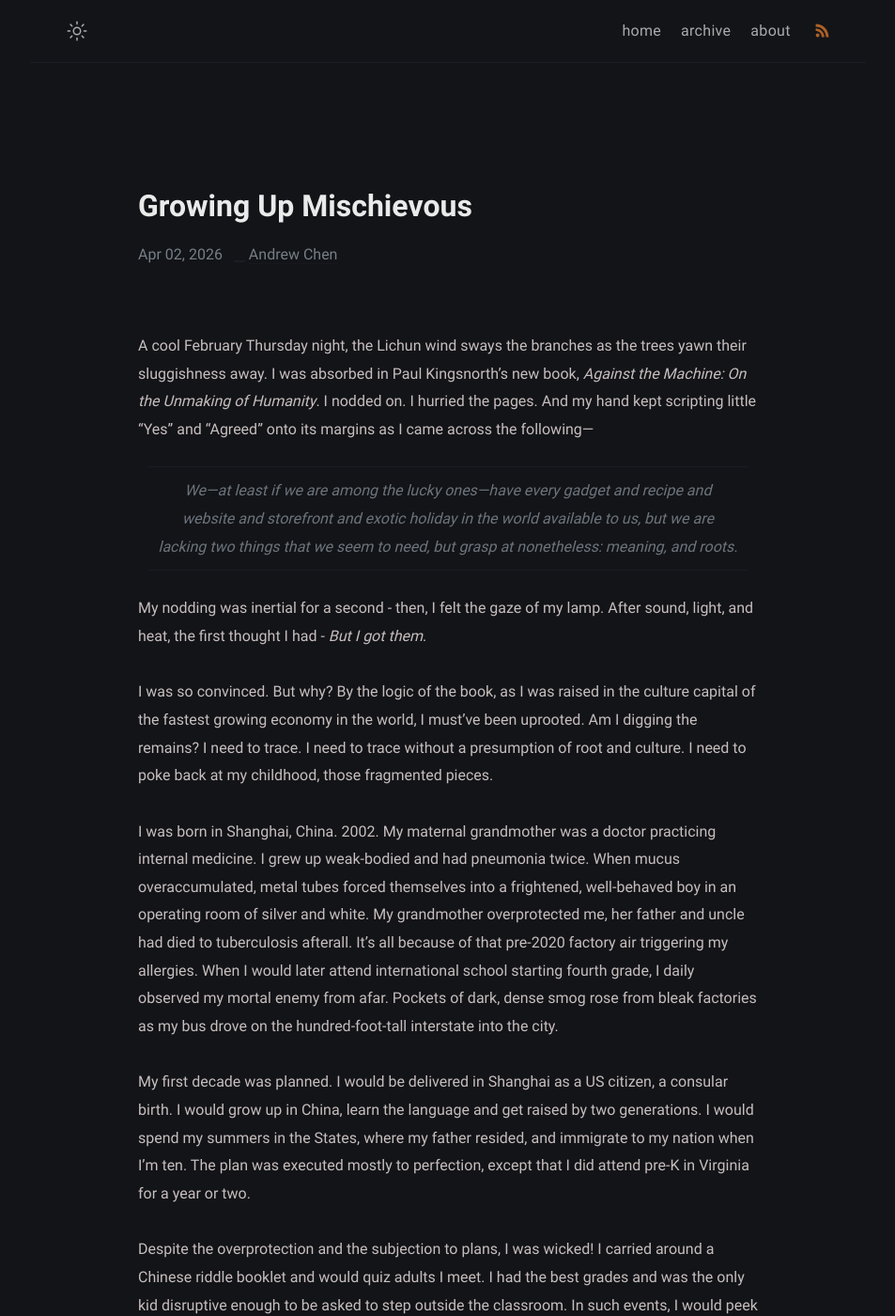
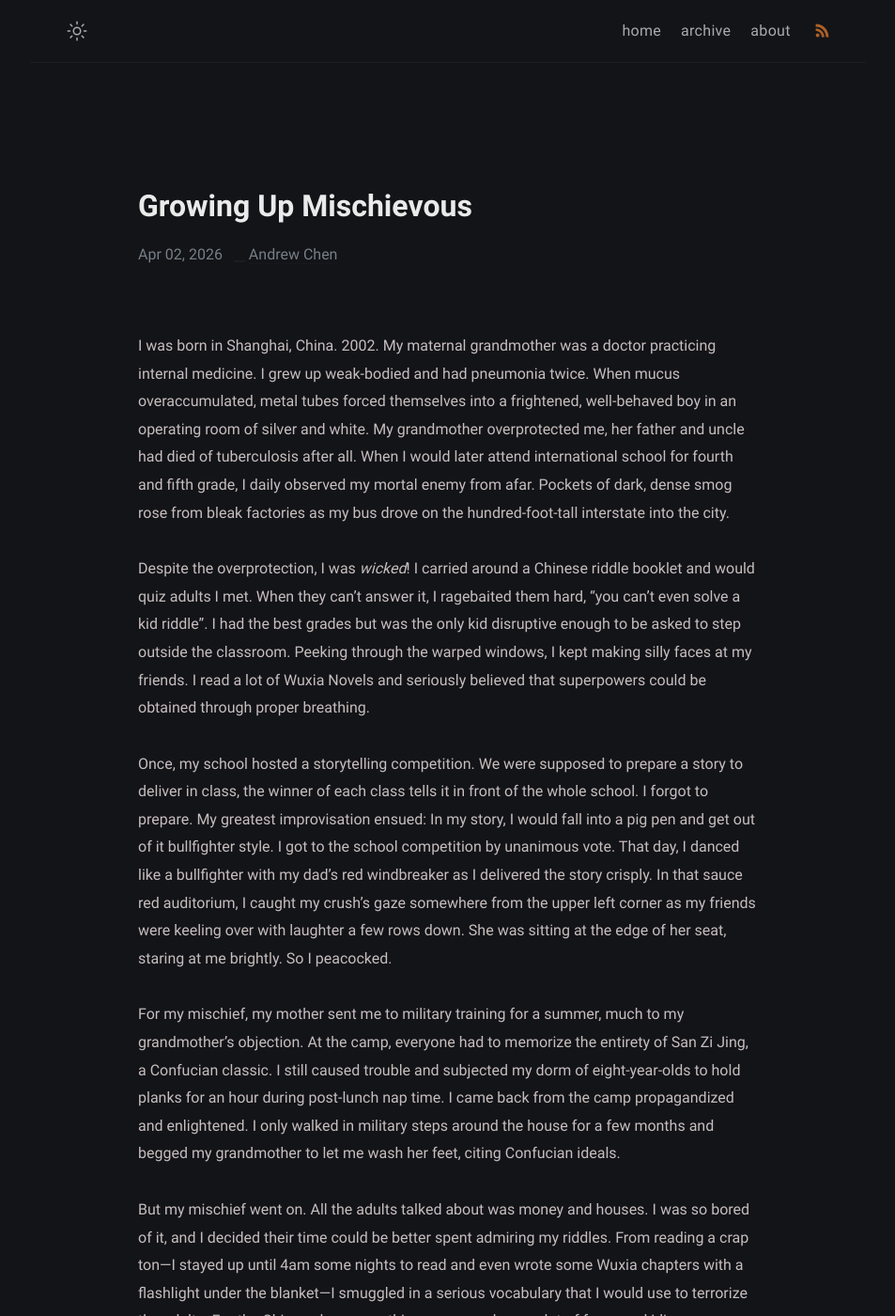
Before and after one commit to BlastWind/unfooling_blog, a Jekyll site: the page built from _posts/2026-04-02-growing-up-mischievous.md, in a window 1280 px wide and 1400 px high. Shown: the whole window at 94% size, without its empty margins (163-1116 px from the left). Built offline with Jekyll 4.4.1, drawn with Linux system fonts in a browser that asks for light colours; some of the changed text lies outside the part shown.

Commit message:
a shorter

```diff
--- a/_posts/2026-04-02-growing-up-mischievous.md
+++ b/_posts/2026-04-02-growing-up-mischievous.md
@@ -5,23 +5,14 @@ featured: false
 date: "2026-04-02 12:30:00"
 tags:
 ---
-A cool February Thursday night, the Lichun wind sways the branches as the trees yawn their sluggishness away. I was absorbed in Paul Kingsnorth's new book, *Against the Machine: On the Unmaking of Humanity*. I nodded on. I hurried the pages. And my hand kept scripting little "Yes" and "Agreed" onto its margins as I came across the following—
->We—at least if we are among the lucky ones—have every gadget and recipe and website and storefront and exotic holiday in the world available to us, but we are lacking two things that we seem to need, but grasp at nonetheless: meaning, and roots.
+I was born in Shanghai, China. 2002. My maternal grandmother was a doctor practicing internal medicine. I grew up weak-bodied and had pneumonia twice. When mucus overaccumulated, metal tubes forced themselves into a frightened, well-behaved boy in an operating room of silver and white. My grandmother overprotected me, her father and uncle had died of tuberculosis after all. When I would later attend international school for fourth and fifth grade, I daily observed my mortal enemy from afar. Pockets of dark, dense smog rose from bleak factories as my bus drove on the hundred-foot-tall interstate into the city.
 
-My nodding was inertial for a second - then, I felt the gaze of my lamp. After sound, light, and heat, the first thought I had - *But I got them*.
+Despite the overprotection, I was *wicked*! I carried around a Chinese riddle booklet and would quiz adults I met. When they can't answer it, I ragebaited them hard, "you can't even solve a kid riddle". I had the best grades but was the only kid disruptive enough to be asked to step outside the classroom. Peeking through the warped windows, I kept making silly faces at my friends. I read a lot of Wuxia Novels and seriously believed that superpowers could be obtained through proper breathing.
 
-I was so convinced. But why? By the logic of the book, as I was raised in the culture capital of the fastest growing economy in the world, I must've been uprooted. Am I digging the remains? I need to trace. I need to trace without a presumption of root and culture. I need to poke back at my childhood, those fragmented pieces.
+Once, my school hosted a storytelling competition. We were supposed to prepare a story to deliver in class, the winner of each class tells it in front of the whole school. I forgot to prepare. My greatest improvisation ensued: In my story, I would fall into a pig pen and get out of it bullfighter style. I got to the school competition by unanimous vote. That day, I danced like a bullfighter with my dad's red windbreaker as I delivered the story crisply. In that sauce red auditorium, I caught my crush's gaze somewhere from the upper left corner as my friends were keeling over with laughter a few rows down. She was sitting at the edge of her seat, staring at me brightly. So I peacocked.
 
-I was born in Shanghai, China. 2002. My maternal grandmother was a doctor practicing internal medicine. I grew up weak-bodied and had pneumonia twice. When mucus overaccumulated, metal tubes forced themselves into a frightened, well-behaved boy in an operating room of silver and white. My grandmother overprotected me, her father and uncle had died to tuberculosis afterall. It's all because of that pre-2020 factory air triggering my allergies. When I would later attend international school starting fourth grade, I daily observed my mortal enemy from afar. Pockets of dark, dense smog rose from bleak factories as my bus drove on the hundred-foot-tall interstate into the city.
+For my mischief, my mother sent me to military training for a summer, much to my grandmother's objection. At the camp, everyone had to memorize the entirety of San Zi Jing, a Confucian classic. I still caused trouble and subjected my dorm of eight-year-olds to hold planks for an hour during post-lunch nap time. I came back from the camp propagandized and enlightened. I only walked in military steps around the house for a few months and begged my grandmother to let me wash her feet, citing Confucian ideals.
 
-My first decade was planned. I would be delivered in Shanghai as a US citizen, a consular birth. I would grow up in China, learn the language and get raised by two generations. I would spend my summers in the States, where my father resided, and immigrate to my nation when I'm ten. The plan was executed mostly to perfection, except that I did attend pre-K in Virginia for a year or two.
+But my mischief went on. All the adults talked about was money and houses. I was so bored of it, and I decided their time could be better spent admiring my riddles. From reading a crap ton—I stayed up until 4am some nights to read and even wrote some Wuxia chapters with a flashlight under the blanket—I smuggled in a serious vocabulary that I would use to terrorize the adults. For the Chinese language, this means you know a lot of four-word idioms. Everyone knows a few hundred idioms and poetry stanzas from Chinese classes, but they don't use them much in the vernacular. Instead of saying something is shocking, you could say that something "splits the stone and startles the heavens" via the idiom 石破天惊. I dragged adults into unskippable games of connect-the-idioms: I say an idiom, you say an idiom whose first letter starts with my last, and so on.
 
-Despite the overprotection and the subjection to plans, I was wicked! I carried around a Chinese riddle booklet and would quiz adults I meet. I had the best grades and was the only kid disruptive enough to be asked to step outside the classroom. In such events, I would peek through the warped windows and keep making silly faces at my friends. I read a lot of Wuxia Novels and I seriously believed that superpowers can be obtained through proper breathing. I would teach such methods to my friends. We didn't gain powers.
-
-Once, my school hosted a storytelling competition. We were supposed to prepare a story to deliver in class, the winner of each class tells it in front of the whole school. I forgot to prepare, but my greatest improvisation ensued: In my story, I would fall into a pig pen and get out of it bullfighter style. I got to the school competition by unanimous vote. That day, I danced like a bullfighter with my dad's red windbreaker as I delivered the story crisply. In that sauce red auditorium, I caught my crush's gaze somewhere from the upper left corner as my friends were keeling over with laughter a few rows down. Kid me swore. She was on the edge of her seat staring at me brightly. So I peacocked.
-
-For my mischief, my mother sent me to military training for a summer, much to my grandmother's objection. At the camp, everyone had to memorize the entirety of San Zi Jing, a Confucian classic. I was still causing trouble and caused my dorm of eight-year-olds to hold planks for an hour during post-lunch nap time. I came back from the camp propagandized and enlightened. I solely walked in military steps around the house for a few months and begged my grandmother to let me wash her feet, citing Confucian ideals.
-
-But my mischief went on. Although some people appeared irritated by it, I could tell that they felt inspired. They needed a hit of change, some slight decadence. Schism can only be resolved by birth that washes the old away. From reading a crap ton—I stayed up until 4am some nights to read and even wrote some Wuxia chapters with a flashlight under the blanket—I smuggled in a serious vocabulary that I would use to terrorize the adults. For the Chinese language, this means you know a lot of four-word idioms. Everyone knows a few hundred idioms and poetry stanzas from Chinese classes, but they don't use them much in the vernacular. Instead of saying something is shocking, you could say that something "splits the stone and startles the heavens" via the idiom 石破天惊. I dragged adults into unskippable games of connect-the-idioms: I say an idiom, you say an idiom whose first letter starts with my last, and so on. I could never beat the taxi drivers though. Last year when I visited, a taxi driver soon enough started skipping my turns, riffing off of his idioms, then barrelling into poetry lines and pop song lyrics, all while navigating busy Shanghai streets under the Yushui downpour.
-
-When I came to the States my mischief was quenched. It was soon reignited thanks to the hooligans I hung out with. That, is a story for another time.
+I never beat the taxi drivers though. Not even when I am all grown. Last year when I visited, I played it with a taxi driver. Soon enough, he started skipping my turns, riffing off of his idioms, then barrelling into poetry lines and pop song lyrics, all while navigating busy Shanghai streets under the downpour.
```
